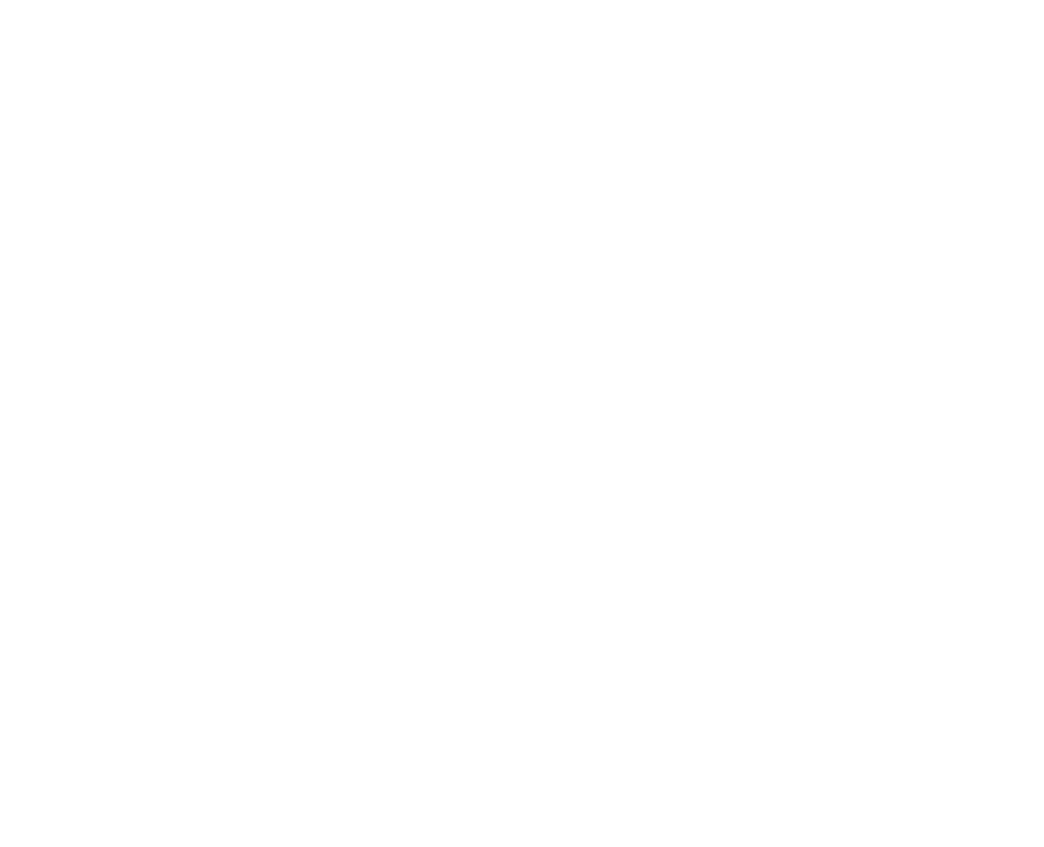
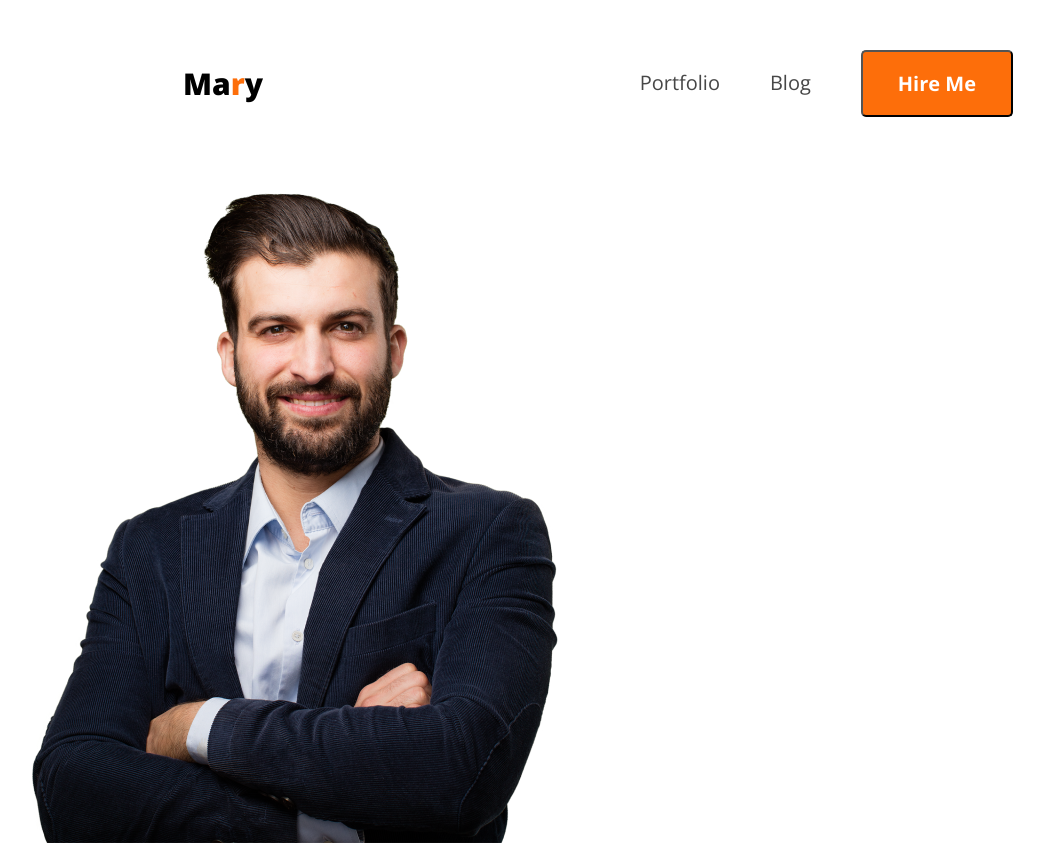
Before and after one commit to developershahiduzzamann/simple-portfolio-design, a plain HTML site: page index.html in a window 1280 px wide. Shown: the whole page, without its empty margins (17-1061 px from the left). Before the commit the page ends 800 px from the top, so only its background shows below. Drawn offline with nearby package versions, Linux system fonts and the light colour scheme.

Commit message:
addad the header section

```diff
--- a/index.html
+++ b/index.html
@@ -7,7 +7,22 @@
     <link rel="stylesheet" href="./styles/style.css">
 </head>
 <body>
-    <header></header>
+    <header>
+        <nav>
+            <h1 class=" nav-title">Ma<span class="text-color">r</span>y</h1>
+                <ul>
+                    <li><a href="#">Portfolio</a></li>
+                    <li><a href="#">Blog</a></li>
+                    <li><a href="#"><button class="btn-primary">Hire Me</button></a></li>
+                </ul>
+        </nav>
+        <div class="banner">
+            <div class="banner-content">
+
+            </div>
+            <img src="./images/hardy.png" alt="">
+        </div>
+    </header>
     <main></main>
     <footer></footer>
 </body>
--- a/styles/style.css
+++ b/styles/style.css
@@ -1,5 +1,48 @@
-
+@import url('https://fonts.googleapis.com/css2?family=Open+Sans:ital,wght@0,300..800;1,300..800&display=swap');
 *{
     margin: 0;
     padding: 0;
 }
+
+.btn-primary{
+    background-color: #FD6E0A;
+    font-family: open sans;
+    font-weight: 700;
+    color: #ffff;
+    padding: 18px 35px;
+    border-radius: 5px;
+    font-size: 20px;
+}
+nav{
+    display: flex;
+    align-items: center;
+    justify-content: space-between;
+    margin: 50px 200px;
+}
+.nav-title{
+    font-family: Open Sans;
+    font-size: 30px;
+    font-weight: 800;
+    line-height: 61px;
+    letter-spacing: 0%;
+}
+.text-color{
+    color: #FD6E0A;
+}
+nav ul{
+    display: flex;
+    align-items: center;
+}
+nav ul li{
+    list-style: none;
+    margin-right: 50px;
+}
+nav li a{
+    text-decoration: none;
+    color: rgb(71, 71, 71);
+    font-family: Open Sans;
+    font-size: 20px;
+    font-weight: 400;
+    line-height: 17px;
+    letter-spacing: 0%;
+}
```
